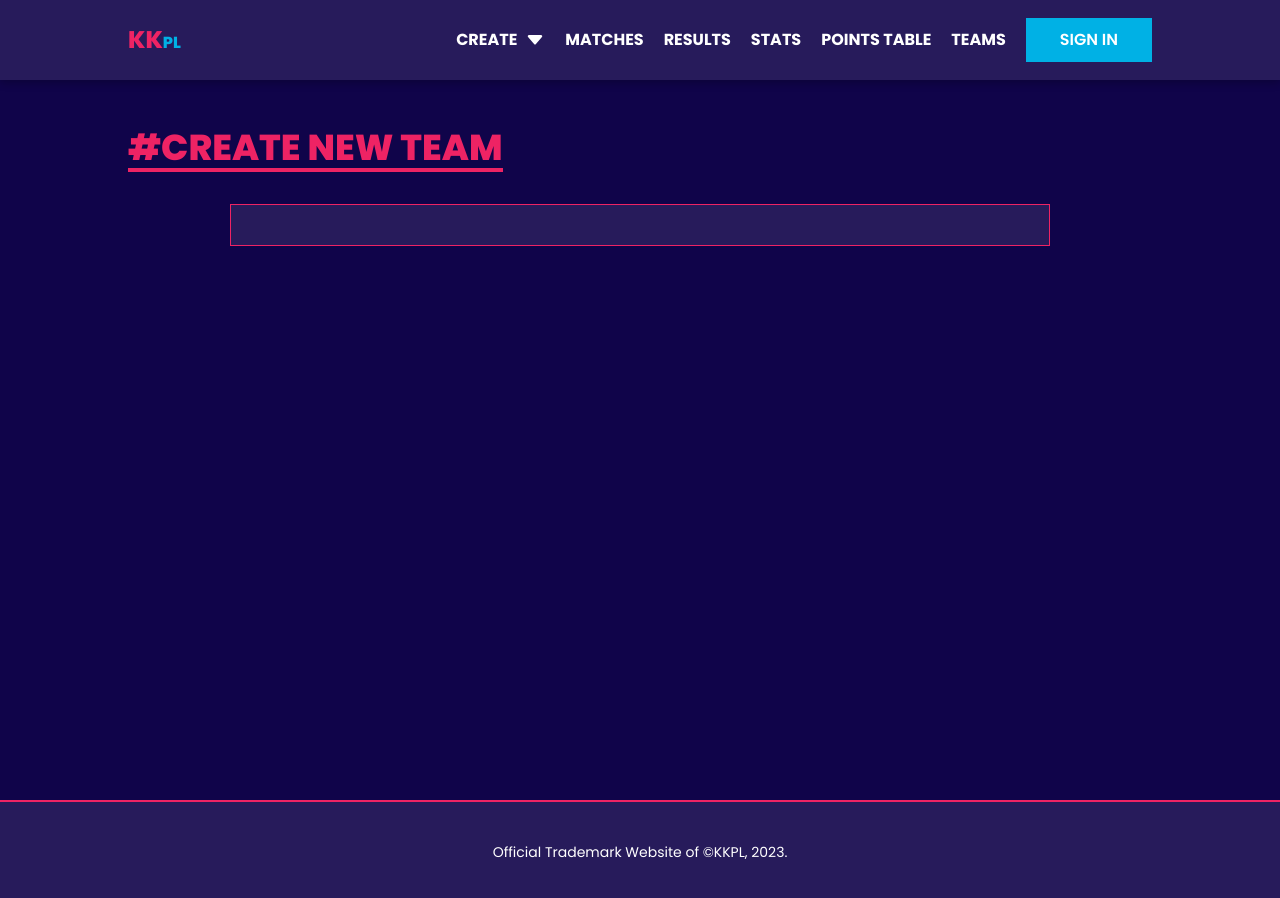
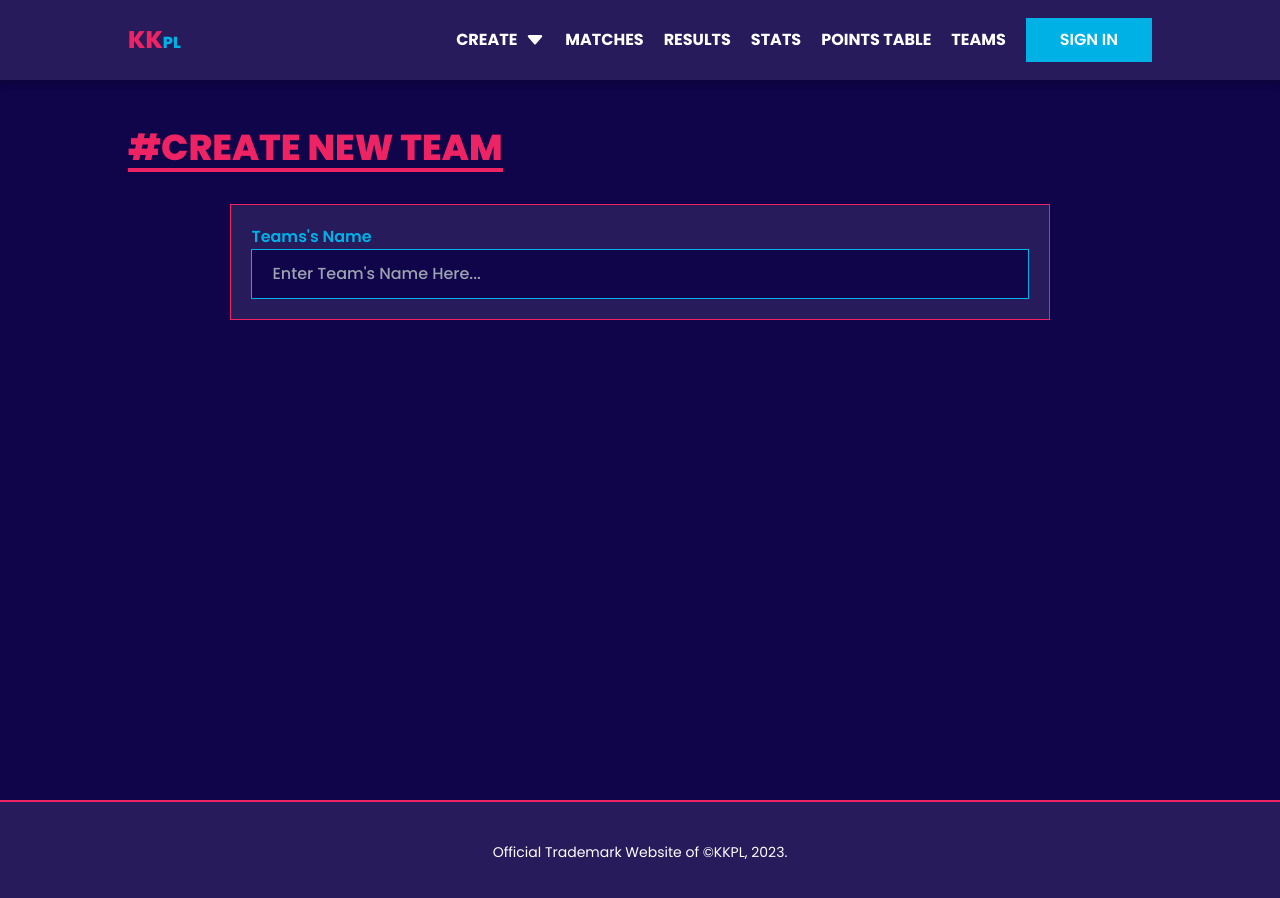
Before and after one commit to mjaumi/NEXT-KKPL-fantasy-premier-league, a Next.js app: page /create-team in a window 1280 px wide. Shown: the top 898 px of the page. Built offline with nearby package versions, Linux system fonts and the light colour scheme.

Commit message:
team name input added

```diff
--- a/src/components/CreateNewTeamComponents/CreateNewTeamForm.tsx
+++ b/src/components/CreateNewTeamComponents/CreateNewTeamForm.tsx
@@ -1,13 +1,25 @@
 'use client';
 
 import { Form, Formik } from 'formik';
+import KKPLInputField from '../shared/Inputs/KKPLInputField';
 
 const CreateNewTeamForm = () => {
   // rendering create new team form component here
   return (
     <div className='w-full md:w-4/5 mx-auto mt-8 p-5 bg-KKPL-dark-purple border border-KKPL-light-red'>
       <Formik initialValues={{}} onSubmit={(values) => console.log(values)}>
-        {() => <Form className='space-y-5'></Form>}
+        {() => (
+          <Form className='space-y-5'>
+            <div>
+              <KKPLInputField
+                type='text'
+                name='country'
+                label={`Teams's Name`}
+                placeholder={`Enter Team's Name Here...`}
+              />
+            </div>
+          </Form>
+        )}
       </Formik>
     </div>
   );
```
